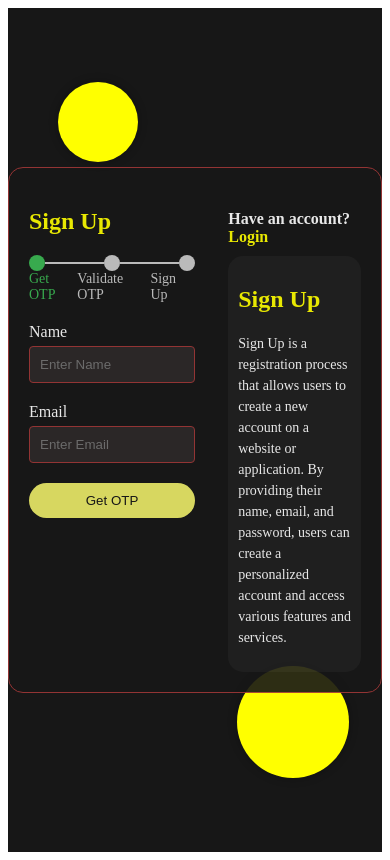
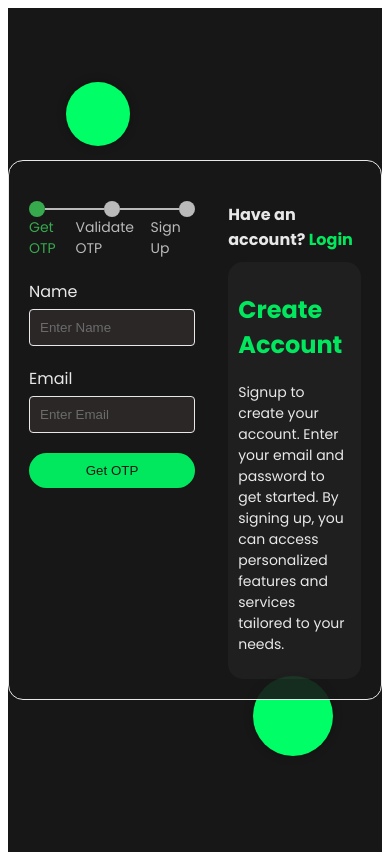
Before and after one commit to prersingh/fullstack-authentication-app, a React (Create React App) app in the folder frontend/: page / in a window 390 px wide. Built offline with nearby package versions, Linux system fonts and the light colour scheme.

Commit message:
adding media query and dynamic data

```diff
--- a/frontend/src/HomePage.css
+++ b/frontend/src/HomePage.css
@@ -14,7 +14,7 @@
 }
 
 h2 {
-    color: yellow;
+  color: #00FF66;
 }
 
 p {
@@ -37,3 +37,26 @@
 .success-box h2 strong {
   color: white;
 }
+
+.topp-circle {
+  height: 4rem;
+  width: 4rem;
+  background-color: #00FF66;
+  position: absolute;
+  border-radius: 50%;
+  top: 5.1rem;
+  left: 25%;
+  transform: translateX(-50%);
+  z-index: 1;
+  box-shadow: 0 0 10px rgba(0, 0, 0, 0.3);
+}
+
+.back-link {
+  display: flex;
+  justify-content: center;
+  align-items: center;
+  height: 100%;
+  font-size: 2rem;
+  color: black;
+  text-decoration: none;
+}
--- a/frontend/src/HomePage.jsx
+++ b/frontend/src/HomePage.jsx
@@ -1,13 +1,16 @@
 import React, { useEffect, useState } from 'react';
 import axios from 'axios';
+import { Link } from 'react-router-dom';
 import './HomePage.css';
 
 const HomePage = () => {
   const [userData, setUserData] = useState(null);
 
   useEffect(() => {
+    // Fetch the stored user email
     const userEmail = localStorage.getItem('userEmail');
 
+    // Fetch user data from the server using the user email
     axios
       .get(`http://localhost:8081/user/${userEmail}`)
       .then((response) => {
@@ -20,12 +23,17 @@ const HomePage = () => {
 
   return (
     <div className="success-page">
+      <div className="topp-circle">
+        <Link to="/login" className="back-link">
+          &lt;
+        </Link>
+      </div>
       <div className="success-box">
         {userData ? (
           <>
-           <h2>Name: <span>{userData.name}</span></h2>
-      <h2>Email: <span>{userData.email}</span></h2>
-      <h2>Email status: <strong>Verified</strong></h2>
+            <h2>Name: <span>{userData.name}</span></h2>
+            <h2>Email: <span>{userData.email}</span></h2>
+            <h2>Email status: <strong>Verified</strong></h2>
           </>
         ) : (
           <p>Loading user data...</p>
--- a/frontend/src/Login.jsx
+++ b/frontend/src/Login.jsx
@@ -117,11 +117,20 @@ const Login = () => {
             Don't have an account? <Link to="/">Sign Up</Link>
           </h4>
           <div className="logoin">
-            <h2>Login</h2>
-            <p>
-              Login is a secure authentication process that allows users to access their personal accounts on a website or
-              application.
-            </p>
+            {step === 1 && (
+              <div>
+                <h2>Login</h2>
+                Login to your account and unlock a world of possibilities. Simply enter your email to securely access your
+                account.
+              </div>
+            )}
+            {step === 2 && (
+              <div>
+                <h2>Validate OTP</h2>
+                Validate the OTP sent to your email to proceed with login. Enter the OTP received in the field above and
+                click "Log In" to access your account.
+              </div>
+            )}
           </div>
         </div>
       </div>
@@ -130,4 +139,4 @@ const Login = () => {
   );
 };
 
-export default Login;
+export default Login
--- a/frontend/src/Signup.jsx
+++ b/frontend/src/Signup.jsx
@@ -89,7 +89,7 @@ const Signup = () => {
 
       <div className="login-container">
         <div className="login-form">
-          <h2>Sign Up</h2>
+          <h2></h2>
           <div className="step-completion">
             <div className={`step-dot ${step >= 1 ? 'completed' : ''}`} />
             <div className={`step-line ${step >= 2 ? 'completed' : ''}`} />
@@ -130,6 +130,20 @@ const Signup = () => {
               <button type="submit">Validate</button>
             </form>
           )}
+
+          {step === 3 && (
+            <form>
+              <div className="form-group">
+                <h2>Validate OTP</h2>
+                <p>Enter the OTP sent to your email address to validate your account.</p>
+                <div className="form-group">
+                  <label htmlFor="otp">Enter OTP</label>
+                  <input type="text" placeholder="Enter OTP" name="otp" onChange={(e) => setUserOTP(e.target.value)} />
+                </div>
+                <button type="submit">Validate</button>
+              </div>
+            </form>
+          )}
         </div>
 
         <div className="login-info">
@@ -137,12 +151,32 @@ const Signup = () => {
             Have an account? <Link to="/login">Login</Link>
           </h4>
           <div className="logoin">
-            <h2>Sign Up</h2>
-            <p>
-              Sign Up is a registration process that allows users to create a new account on a website or application. By
-              providing their name, email, and password, users can create a personalized account and access various features
-              and services.
-            </p>
+            {step === 1 && (
+              <>
+                <h2>Create Account</h2>
+                <p>
+                Signup to create your account. Enter your email and password to get started. By signing up, you can access personalized features and services tailored to your needs.
+                </p>
+              </>
+            )}
+            {step === 2 && (
+              <>
+                <h2>Validate OTP</h2>
+                <p>
+                  Enter the OTP sent to your email address to validate your account. Make sure to check your spam folder if you
+                  don't see the email in your inbox.
+                </p>
+              </>
+            )}
+            {step === 3 && (
+              <>
+                <h2>Sign Up</h2>
+                <p>
+                  Congratulations! Your account has been successfully validated. Click the "Sign Up" button to complete the
+                  registration process.
+                </p>
+              </>
+            )}
           </div>
         </div>
       </div>
--- a/frontend/src/index.css
+++ b/frontend/src/index.css
@@ -1,3 +1,9 @@
+@import url('https://fonts.googleapis.com/css2?family=Poppins:wght@400;700&display=swap');
+
+body {
+  font-family: 'Poppins', sans-serif;
+}
+
 .login-page {
   background-color: #171717;
   display: flex;
@@ -7,7 +13,7 @@
 }
 
 .login-container {
-    border: 1px solid rgb(161, 56, 56);
+  border: 1px solid white;
   display: flex;
   justify-content: space-between;
   width: 800px;
@@ -17,33 +23,43 @@
   z-index: 2;
   background-color: #171717;
   opacity: 0.9;
-
 }
 
-  .top-circle {
+.top-circle,
+.bottom-circle,
+.bottomm-circle,
+.topp-circle {
   height: 5rem;
   width: 5rem;
-    background-color: yellow;
+  background-color: #00ff66;
   position: absolute;
   border-radius: 50%;
-    top: 7.1rem;
-    left: 25%;
-    transform: translateX(-50%);
   z-index: 1;
   box-shadow: 0 0 10px rgba(0, 0, 0, 0.3);
 }
 
+.top-circle {
+  top: 9.1rem;
+  left: 25%;
+  transform: translateX(-50%);
+}
+
 .bottom-circle {
-    height: 7rem;
-    width: 7rem;
-    background-color: yellow;
-    position: absolute;
-    border-radius: 50%;
-    bottom: 7.1rem;
+  bottom: 9.1rem;
   left: 75%;
   transform: translateX(-50%);
-    z-index: 1;
-    box-shadow: 0 0 10px rgba(0, 0, 0, 0.3);
+}
+
+.bottomm-circle {
+  bottom: 5.5rem;
+  left: 75%;
+  transform: translateX(-50%);
+}
+
+.topp-circle {
+  top: 7.1rem;
+  left: 25%;
+  transform: translateX(-50%);
 }
 
 .login-form {
@@ -64,7 +80,7 @@
   width: 100%;
   padding: 10px;
   border-radius: 4px;
-      border: 1px solid rgb(161, 56, 56);
+  border: 1px solid white;
   background-color: rgb(46, 41, 41);
   color: white;
   box-sizing: border-box;
@@ -72,7 +88,7 @@
 
 button {
   width: 100%;
-      background-color: rgb(236, 236, 104);
+  background-color: #00ff66;
   color: #171717;
   border: none;
   padding: 10px 20px;
@@ -81,14 +97,13 @@
   box-sizing: border-box;
 }
 
-
 .login-info {
   width: 40%;
   color: #fff;
 }
 
-    .logoin{
-      background-color:#202020;
+.logoin {
+  background-color: #202020;
   padding: 10px;
   border-radius: 15px;
 }
@@ -109,42 +124,18 @@
   font-size: 14px;
   line-height: 1.5;
 }
+
 .login-info a {
-      color: yellow;
+  color: #00ff66;
 }
 
 .login-form span {
-      color: red;
-    }
-    .login-info a {
-      color: yellow;
-      text-decoration: none;
+  color: #00ff66;
 }
 
-    .bottomm-circle {
-      height: 7rem;
-      width: 7rem;
-      background-color: yellow;
-      position: absolute;
-      border-radius: 50%;
-      bottom: 4.1rem;
-      left: 75%;
-      transform: translateX(-50%);
-      z-index: 1;
-      box-shadow: 0 0 10px rgba(0, 0, 0, 0.3);
-    }
-
-    .topp-circle {
-      height: 5rem;
-      width: 5rem;
-      background-color: yellow;
-      position: absolute;
-      border-radius: 50%;
-      top: 5.1rem;
-      left: 25%;
-      transform: translateX(-50%);
-      z-index: 1;
-      box-shadow: 0 0 10px rgba(0, 0, 0, 0.3);
+.login-info a {
+  color: #00ff66;
+  text-decoration: none;
 }
 
 .progress-indicator {
@@ -161,8 +152,9 @@
 }
 
 .active-step {
-      color: yellow;
+  color: #00ff66;
 }
+
 .inactive-step {
   color: #171717;
 }
@@ -210,3 +202,29 @@
 .step-line.completed {
   background-color: #3cba54;
 }
+
+/* Media Queries */
+
+@media (min-width: 576px) {
+  .login-container {
+    width: 90%;
+  }
+}
+
+@media (min-width: 768px) {
+  .login-container {
+    width: 600px;
+  }
+}
+
+@media (min-width: 992px) {
+  .login-container {
+    width: 800px;
+  }
+}
+
+@media (min-width: 1200px) {
+  .login-container {
+    width: 1000px;
+  }
+}
--- a/package.json
+++ b/package.json
@@ -1,6 +1,7 @@
 {
   "dependencies": {
     "emailjs": "^4.0.2",
-    "emailjs-com": "^3.2.0"
+    "emailjs-com": "^3.2.0",
+    "google-fonts-loader": "^1.0.2"
   }
 }
```
Also changed, not shown: 1 other file (tests, documents, lock files or other folders). Lines whose indentation alone changed are shown as unchanged.
